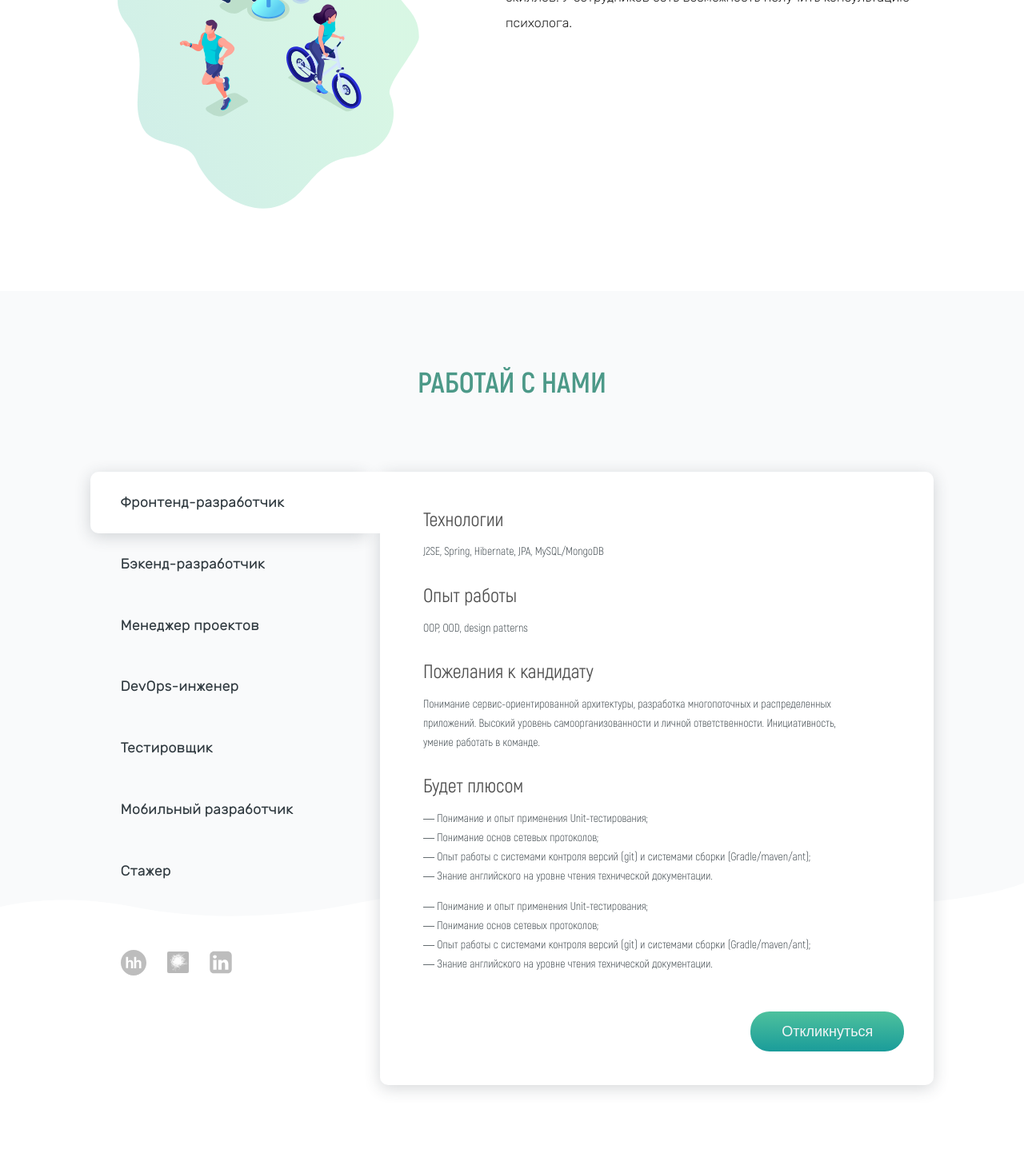
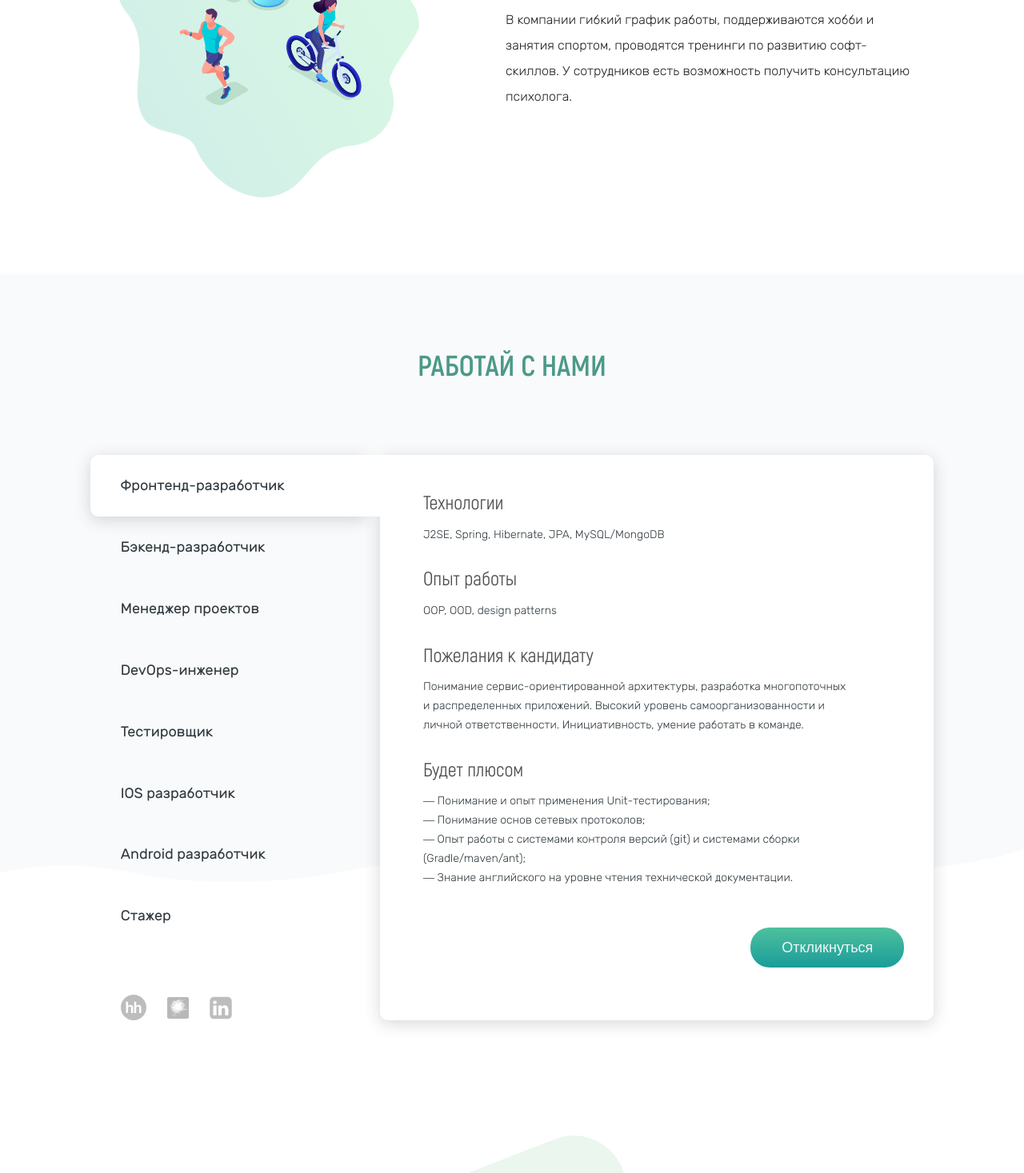
Before and after one commit to upirko/website-v2.0, a Vue app: page / in a window 1280 px wide. Shown: the part 5819-7286 px from the top of the page at 80% size. Built offline with nearby package versions, Linux system fonts and the light colour scheme; what semantic-ui-vue would draw is missing.

Commit message:
translations + small style fixes

```diff
--- a/src/assets/scss/_layout.scss
+++ b/src/assets/scss/_layout.scss
@@ -688,9 +688,9 @@ article {
     }
 
     .column {
-        display: flex;
+        display: flex!important;
         justify-content: center;
-        align-items: center;
+        align-items: center!important;
         text-align: center;
 
     }
@@ -843,7 +843,7 @@ article.jobs {
                 border: none;
                 padding: 45px 5px 42px 54px;
                 text-align: left;
-                font-family: $secondary-font;
+                font-family: $primary-font;
                 font-weight: 300;
                 &-content {
                     max-height: 580px;
@@ -862,7 +862,7 @@ article.jobs {
                 p {
                     font-size: 0.875rem;
                     line-height: 1.71;
-                    font-family: $secondary-font;
+                    font-family: $primary-font;
                     font-weight: 300;
                     color: $text-semiblack;
                     &:last-child {margin-bottom: 0}
--- a/src/locales/en.json
+++ b/src/locales/en.json
@@ -70,9 +70,10 @@
   "vacancy-fe": "Frontend  developer",
   "vacancy-be": "Backend  developer",
   "vacancy-pm": "Project manager",
-  "vacancy-devops": "DevOps Engineer",
+  "vacancy-devops": "DevOps engineer",
   "vacancy-qa": "QA engineer",
-  "vacancy-mobile": "Mobile developer",
+  "vacancy-mobile-ios": "IOS developer",
+  "vacancy-mobile-android": "Android developer",
   "vacancy-intern": "Intern",
   "button-apply": "Apply",
 
@@ -87,7 +88,7 @@
   "expect-button": "Send us a CV",
 
 
-  "intern-header": "INTERNSHIP",
+  "intern-header": "internship",
   "intern-text1": "First of all, Natlex is a team of people who care. If you're a student or would like to try IT techs, we are ready to support you, so you can make your first step in web development.",
   "intern-text2": "All you need is to apply!",
   "intern-button": "Apply"
--- a/src/locales/ru.json
+++ b/src/locales/ru.json
@@ -71,9 +71,19 @@
   "vacancy-pm": "Менеджер проектов",
   "vacancy-devops": "DevOps-инженер",
   "vacancy-qa": "Тестировщик",
-  "vacancy-mobile": "Мобильный разработчик",
+  "vacancy-mobile-ios": "IOS разработчик",
+  "vacancy-mobile-android": "Android разработчик",
   "vacancy-intern": "Стажер",
   "button-apply": "Откликнуться",
+
+  "fe-descr-h-1": "",
+  "fe-descr-text-1": "",
+  "fe-descr-h-2": "",
+  "fe-descr-text-2": "",
+  "fe-descr-h-3": "",
+  "fe-descr-descr-3": "",
+  "fe-descr-h-4": "",
+  "fe-descr-descr-4": "",
 
   "expect-header1": "мы ожидаем",
   "expect-header2": "от сотрудника",
@@ -89,6 +99,20 @@
   "intern-header": "Стажировка",
   "intern-text1": "Прежде всего, команда Натлекс — это люди, готовые помочь. Если ты студент, или просто хочешь попробовать себя в деле — мы будем рады поддержать инициативу и поможем сделать первый шаг в освоении профессии.",
   "intern-text2": "От тебя нужна лишь заявка!",
-  "intern-button": "Отправить заявку"
+  "intern-button": "Отправить заявку",
+
+  "button-write-message": "Написать сообщение",
+  "button-send-CV": "Отправить резюме",
+  "label-name":"Ваше имя",
+  "placeholder-name":"Имя",
+  "label-mail":"Электронная почта",
+  "placeholder-male":"email@box.com",
+  "label-message":"Сообщение",
+  "placeholder-message":"Добрый день, ...",
+  "label-agree":"Я согласен с условиями",
+  "label-agree-dsclmr":"Нажимая на эту кнопку, я даю согласие на обработку",
+  "label-pers-data":"персональных данных",
+  "button-send": "Отправить"
+
 
 }
--- a/src/views/Home.vue
+++ b/src/views/Home.vue
@@ -286,7 +286,8 @@
                                 <option value="">{{$t('vacancy-pm')}}</option>
                                 <option value="">{{$t('vacancy-devops')}}</option>
                                 <option value="">{{$t('vacancy-qa')}}</option>
-                                <option value="">{{$t('vacancy-mobile')}}</option>
+                                <option value="">{{$t('vacancy-mobile-ios')}}</option>
+                                <option value="">{{$t('vacancy-mobile-android')}}</option>
                                 <option value="">{{$t('vacancy-intern')}}</option>
                             </select>
                         </div>
@@ -307,7 +308,10 @@
                                 <span>{{$t('vacancy-qa')}}</span>
                             </a>
                             <a class="item">
-                                <span>{{$t('vacancy-mobile')}}</span>
+                                <span>{{$t('vacancy-mobile-ios')}}</span>
+                            </a>
+                            <a class="item">
+                                <span>{{$t('vacancy-mobile-android')}}</span>
                             </a>
                             <a class="item">
                                 <span>{{$t('vacancy-intern')}}</span>
@@ -325,11 +329,14 @@
                             <div class="tab-body-content">
                                 <h4>Технологии</h4>
                                 <p>J2SE, Spring, Hibernate, JPA, MySQL/MongoDB</p>
+
                                 <h4>Опыт работы</h4>
                                 <p>OOP, OOD, design patterns</p>
+
                                 <h4>Пожелания к кандидату</h4>
                                 <p>Понимание сервис-ориентированной архитектуры, разработка многопоточных и распределенных приложений.
                                     Высокий уровень самоорганизованности и личной ответственности. Инициативность, умение работать в команде.</p>
+
                                 <h4>Будет плюсом</h4>
                                 <p>
                                     — Понимание и опыт применения Unit-тестирования;<br>
@@ -337,18 +344,7 @@
                                     — Опыт работы с системами контроля версий (git) и системами сборки (Gradle/maven/ant);<br>
                                     — Знание английского на уровне чтения технической документации.
                                 </p>
-                                <p>
-                                    — Понимание и опыт применения Unit-тестирования;<br>
-                                    — Понимание основ сетевых протоколов;<br>
-                                    — Опыт работы с системами контроля версий (git) и системами сборки (Gradle/maven/ant);<br>
-                                    — Знание английского на уровне чтения технической документации.
-                                </p>
-                                <p>
-                                    — Понимание и опыт применения Unit-тестирования;<br>
-                                    — Понимание основ сетевых протоколов;<br>
-                                    — Опыт работы с системами контроля версий (git) и системами сборки (Gradle/maven/ant);<br>
-                                    — Знание английского на уровне чтения технической документации.
-                                </p>
+
                             </div>
                             <div class="vacancy-button-wrapper">
                                 <button class="vacancy-button ntx-button rounded light-green-gd lw">{{$t('button-apply')}}</button>
@@ -407,8 +403,8 @@
         <article id="feedback" class="feedback">
             <div class="ui content container">
                 <div class="ui secondary menu" role="menu">
-                    <a href="#" class="item">Написать сообщение</a>
-                    <a href="#" class="item active">Отправить резюме</a>
+                    <a href="#" class="item">{{$t('button-write-message')}}</a>
+                    <a href="#" class="item active">{{$t('button-send-CV')}}</a>
                 </div>
 
 
@@ -416,7 +412,7 @@
                     <div class="column">
                         <form class="ui form">
                             <div class="field required">
-                                <label>Ваше имя</label>
+                                <label>{{$t('label-name')}}</label>
                                 <input type="text" name="first-name" required placeholder="Имя">
                             </div>
                             <div class="field required">
```
